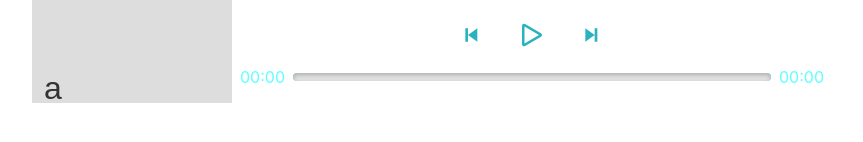
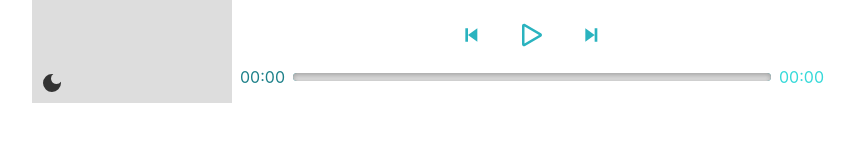
Before and after one commit to ElenaKikiova/music-app, a React (Create React App) app: page / in a window 1280 px wide. Shown: the part 596-738 px from the top of the page, without its empty margins (208-1071 px from the left). Built offline with nearby package versions, Linux system fonts and the light colour scheme.

Commit message:
Theming is complete

```diff
--- a/src/player/Player.scss
+++ b/src/player/Player.scss
@@ -1,9 +1,25 @@
 @use './themes/themes.scss' as themes;
 
 body {
-  @include themes.themed('Player', 'color', 'text-color');
-  @include themes.themed('Player', 'background-color', 'background');
-  @include themes.themed('sidebar', 'background-color', 'track-list-background');
+  @include themes.themed('.Player', 'color', 'text-color');
+  @include themes.themed('.Player', 'background-color', 'background');
+  @include themes.themed('.sidebar', 'background-color', 'track-list-background');
+  @include themes.themed('button:hover', 'filter', 'hover-filter');
+}
+
+button {
+  background-color: transparent;
+  border: 0px;
+  cursor: pointer;
+  padding: 0.5rem;
+  color: inherit;
+  font-size: 1.5rem;
+  line-height: 0;
+  transition: 0.2s linear;
+
+  // &:hover {
+  //   filter: brightness(150%);
+  // }
 }
 
 .Player {
--- a/src/player/Player.tsx
+++ b/src/player/Player.tsx
@@ -5,6 +5,7 @@ import Controls from './controls/Controls';
 import { PlayerOptions, Track, TrackId } from './models';
 import './Player.scss';
 import TracksList from './tracksList/TracksList';
+import { MdDarkMode, MdLightMode} from 'react-icons/md';
 
 function Player(options: PlayerOptions) {
 
@@ -43,7 +44,9 @@ function Player(options: PlayerOptions) {
           />
 
           <div className='buttons'>
-            <button className='toggle-theme' onClick={toggleTheme}>a</button>
+            <button className='toggle-theme' onClick={toggleTheme}>
+              {playerState.theme === THEMES.LIGHT ? <MdDarkMode /> : <MdLightMode />}
+            </button>
           </div>
 
         </div>
--- a/src/player/controls/Controls.scss
+++ b/src/player/controls/Controls.scss
@@ -2,9 +2,10 @@
 @use '../themes/themes.scss' as themes;
 
 body {
-  @include themes.themed('progress-slider::-webkit-progress-bar', 'background-color', 'progress-background-color');
+  @include themes.themed('.progress-slider::-webkit-progress-bar', 'background-color', 'progress-background-color');
+  @include themes.themed('.progress', 'filter', 'readability-filter');
+  @include themes.themed('.current-time, .duration', 'filter', 'readability-filter')
 }
-
 
 .cover {
   img {
@@ -12,24 +13,14 @@ body {
   }
 }
 
-button {
-  background-color: transparent;
-  border: 0px;
-  cursor: pointer;
-  padding: 0.75rem;
-  color: inherit;
-  font-size: 2rem;
-  line-height: 0;
-  transition: 0.2s linear;
-
-  &:hover {
-    filter: brightness(150%);
-  }
-}
-
 .actions {
   display: flex;
   justify-content: center;
+
+  button {
+    padding: 0.75rem;
+    font-size: 2rem;
+  }
 
   .play-pause {
     font-size: 2.5rem;
@@ -40,11 +31,6 @@ button {
   display: flex;
   margin: 0 0.5rem 1rem 0.5rem;
   align-items: center;
-  filter: brightness(150%);
-
-  .current-time, .duration {
-    filter: brightness(150%);
-  }
 
   .progress-slider{
     flex-grow: 1;
--- a/src/player/themes/dark.scss
+++ b/src/player/themes/dark.scss
@@ -7,6 +7,9 @@ $dark: (
   button-hover-color: #18a6ad,
   text-hover-color: #78d5da,
 
-  progress-background-color: #a8a5a5,
+  progress-background-color: #666,
   progress-value-color: #18a6ad,
+
+  hover-filter: brightness(150%),
+  readability-filter: brightness(150%)
 )
--- a/src/player/themes/light.scss
+++ b/src/player/themes/light.scss
@@ -7,6 +7,9 @@ $light: (
   button-hover-color: #0f5f63,
   text-hover-color: #03aab3,
 
-  progress-background-color: #999,
-  progress-value-color: #093f42
+  progress-background-color: #fff,
+  progress-value-color: #093f42,
+
+  hover-filter: brightness(120%),
+  readability-filter: brightness(85%)
 )
--- a/src/player/themes/themes.scss
+++ b/src/player/themes/themes.scss
@@ -6,9 +6,9 @@ $themes: (
   dark: dark-theme.$dark
 );
 
-@mixin themed($class, $key, $color) {
+@mixin themed($selector, $key, $color) {
   @each $theme-name, $theme-colors in $themes {
-    .theme-#{$theme-name} .#{$class} {
+    .theme-#{$theme-name} #{$selector} {
       #{$key}: map-get(map-get($themes, $theme-name), $color)
     }
   }
--- a/src/player/tracksList/TracksList.scss
+++ b/src/player/tracksList/TracksList.scss
@@ -1,8 +1,8 @@
 @use '../themes/themes.scss' as themes;
 
 body {
-  @include themes.themed('track.active', 'background-color', 'track-list-active-background');
-  @include themes.themed('track:hover', 'color', 'text-hover-color');
+  @include themes.themed('.track.active', 'background-color', 'track-list-active-background');
+  @include themes.themed('.track:hover', 'color', 'text-hover-color');
 }
 
 .TracksList {
```
